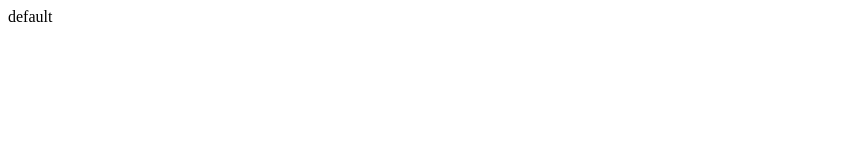
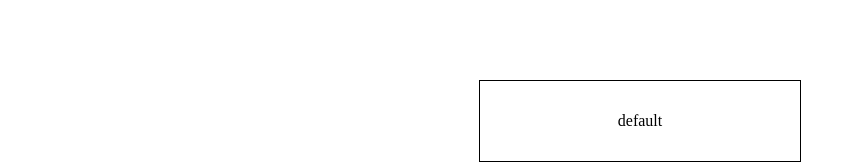
Before and after one commit to U2FUSB/odin-todo-list, a website built with webpack: page src/template.html in a window 1280 px wide. Shown: the whole page, without its empty margins (0-856 px from the left). Built offline with nearby package versions, Linux system fonts and the light colour scheme.

Commit message:
Basic orientation for project elements on page

```diff
--- a/src/domHandler.js
+++ b/src/domHandler.js
@@ -16,6 +16,7 @@ const domSections = (function () {
     const projectContentPageElement = document.createElement("section");
     const todoPageElement = document.createElement("section");
 
+    dynamicContentElement.dataset.pageRoot = "root";
     projectsPageElement.dataset.pageElement = "projects";
 
     return {
--- a/src/style.css
+++ b/src/style.css
@@ -1,3 +1,23 @@
+html,
+body,
+[data-page-root],
+[data-page-element] {
+    height: 100%;
+}
+[data-page-element="projects"] {
+    margin: 5rem;
+    height: auto;
+    display: flex;
+    flex-direction: column;
+    align-items: center;
+    justify-items: center;
+    gap: 1rem;
+}
 [data-project-card] {
-
+    width: 20rem;
+    height: 5rem;
+    display: flex;
+    align-items: center;
+    justify-content: center;
+    border: 1px black solid;
 }
```
